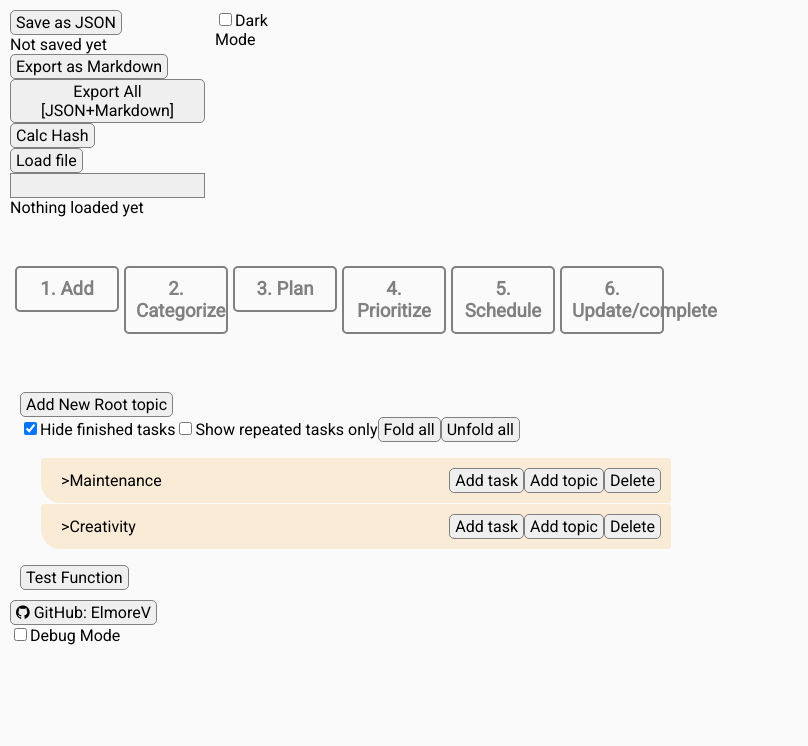
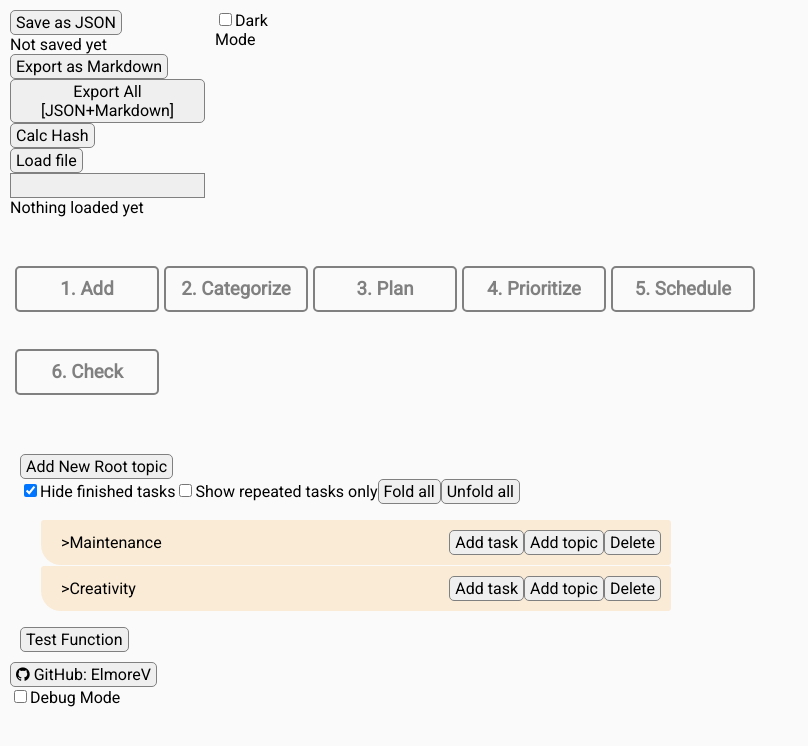
Before and after one commit to ElmoreV/TaskPlanner_javareact, a React (Create React App) app: page / in a window 1280 px wide. Shown: the top 746 px of the page, without its empty margins (0-808 px from the left). Built offline with nearby package versions, Linux system fonts and the light colour scheme.

Commit message:
Fix view buttons

```diff
--- a/src/ViewSelector.js
+++ b/src/ViewSelector.js
@@ -25,7 +25,7 @@ const ViewSelector = (props) => {
         <h3 onClick={handleClick(VIEW_PLAN_TASKS)}>3. Plan</h3>
         <h3 onClick={handleClick(VIEW_PLANNED_TASKS)}>4. Prioritize</h3>
         <h3 onClick={handleClick(VIEW_DAILY_PLANNING)}>5. Schedule</h3>
-        <h3 onClick={handleClick(VIEW_COMPLETE_TASKS)}>6. Update/complete</h3>
+        <h3 onClick={handleClick(VIEW_COMPLETE_TASKS)}>6. Check</h3>
 
     </div>);
 }
--- a/src/index.css
+++ b/src/index.css
@@ -166,7 +166,7 @@ button:active {
 
 .view-select h3 {
   float: left;
-  width: 80px;
+  width: 120px;
   margin-left: 5px;
   padding: 10px;
   border: solid 2px;
```
